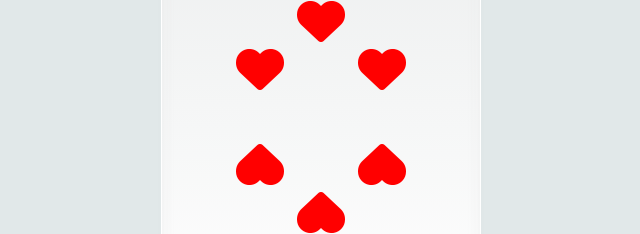
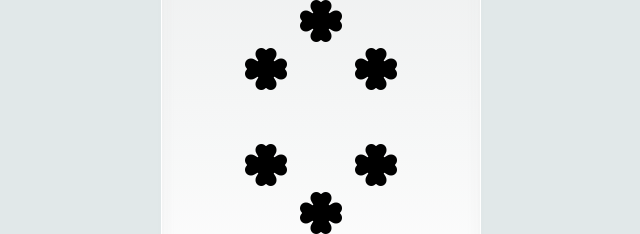
Before and after one commit to roddsolis/random-card-generator, a plain HTML site: page index.html in a window 1280 px wide. Shown: the part 283-517 px from the top of the page, without its empty margins (319-959 px from the left). Drawn offline with Linux system fonts and the light colour scheme.

Commit message:
cambios finales del proyecto

```diff
--- a/app.js
+++ b/app.js
@@ -1,20 +1,21 @@
 
-let mainContainer = document.getElementsByClassName('mainContainer')
-let elIconosDeCarta = ["fa-solid fa-club", "fa-solid fa-diamond", "fa-solid fa-spade", "fa-solid fa-heart"]
+const mainContainer = document.getElementsByClassName('mainContainer')
+const elIconosDeCarta = ["fa-solid fa-star", "fa-solid fa-diamond", "fa-solid fa-heart", "fa-solid fa-clover"]
+
 
 /* estos array definen el patron de la carta segun su numero */
 
 function numeroAleatorio1() {
-  var numeroAleatorio = Math.random();
-  var numeroEntero = Math.floor(numeroAleatorio * 8);
-  numeroEntero += 1;
-  return numeroEntero;
+    var numeroAleatorio = Math.random();
+    var numeroEntero = Math.floor(numeroAleatorio * 8);
+    numeroEntero += 1;
+    return numeroEntero;
 }
 
 function numeroAleatorio2() {
     var numeroAleatorio = Math.random();
-    var numeroEntero = Math.floor(numeroAleatorio * 3);
-    numeroEntero += 1;
+    var numeroEntero = Math.floor(numeroAleatorio * 4);
+    numeroEntero += 0;
     return numeroEntero;
 }
 
@@ -56,7 +57,7 @@ let carta = [
     {
         cardNumber: 8,
         viewIcon: ["visible", "hidden"],
-        CardPattern: [0, 1, 0, 1, 0, 1, 0, 1, 0, 1, 1, 1],
+        CardPattern: [0, 1, 0, 1, 1, 1, 0, 1, 0, 1, 1, 1],
     },
     {
         cardNumber: 9,
@@ -80,10 +81,17 @@ function cambiarCarta() {
     let tdItems = document.getElementsByClassName('column')
 
     numeroDeCarta[0].innerHTML = carta[num1].cardNumber
-    for (x in carta[num1].CardPattern) { tdItems[x].style.visibility = carta[num1].viewIcon[carta[num1].CardPattern[x]] /* este bucle recorre los iconos y cambia su valor */ }
 
-    /* este valor cambia el icono cambiando los numeros del 0 al 1*/
+    /* este bucle recorre los iconos y cambia su valor */
+
+    for (x in carta[num1].CardPattern) { tdItems[x].style.visibility = carta[num1].viewIcon[carta[num1].CardPattern[x]] }
+
+    /* este valor cambia el icono cambiando los numeros del 0 al 3*/
+
     for (i in iconoDeCarta) { iconoDeCarta[i].className = elIconosDeCarta[num2] }
+
+    // console.log(iconoDeCarta[0].className)
+
 }
 
 
@@ -107,10 +115,25 @@ function clonarPatron() {
     mainContainer.append(tableMirror)
     numberRight.innerHTML = numberLeft.children[0].outerHTML
 
+    console.log(numberLeft.childNodes[1].childNodes[3].className)
+
+    let iconoDeCarta = document.querySelectorAll('i')
+
+    for (i in iconoDeCarta) {
+
+        if (numberLeft.childNodes[1].childNodes[3].className === "fa-solid fa-clover" || numberLeft.childNodes[1].childNodes[3].className === "fa-solid fa-star") {
+
+            document.body.style.color = "black"
+        }
+
+    }
+
 }
 
 cambiarCarta()
 clonarPatron()
+
+
 
 
 
@@ -147,3 +170,7 @@ function contarPropiedadVisble (){
 }
 
 contarPropiedadVisble() */
+
+/* if( iconoDeCarta[i].className === "fa-solid fa-diamond" || iconoDeCarta[i].className === "fa-solid fa-heart"){
+    iconoDeCarta[i].style.color = "black"
+} */
--- a/style.css
+++ b/style.css
@@ -12,6 +12,8 @@ body{
     align-items: center;
     justify-content: center;
     height: 100vh;
+    color: red;
+
 }
 
 .cardBase{
@@ -25,7 +27,7 @@ body{
     display: grid;
     grid-template-columns: 1fr 3fr 1fr;
     grid-template-rows: 1fr 5fr 1fr;
-    color: red;
+
 }
 
 .numberLeft{
```
